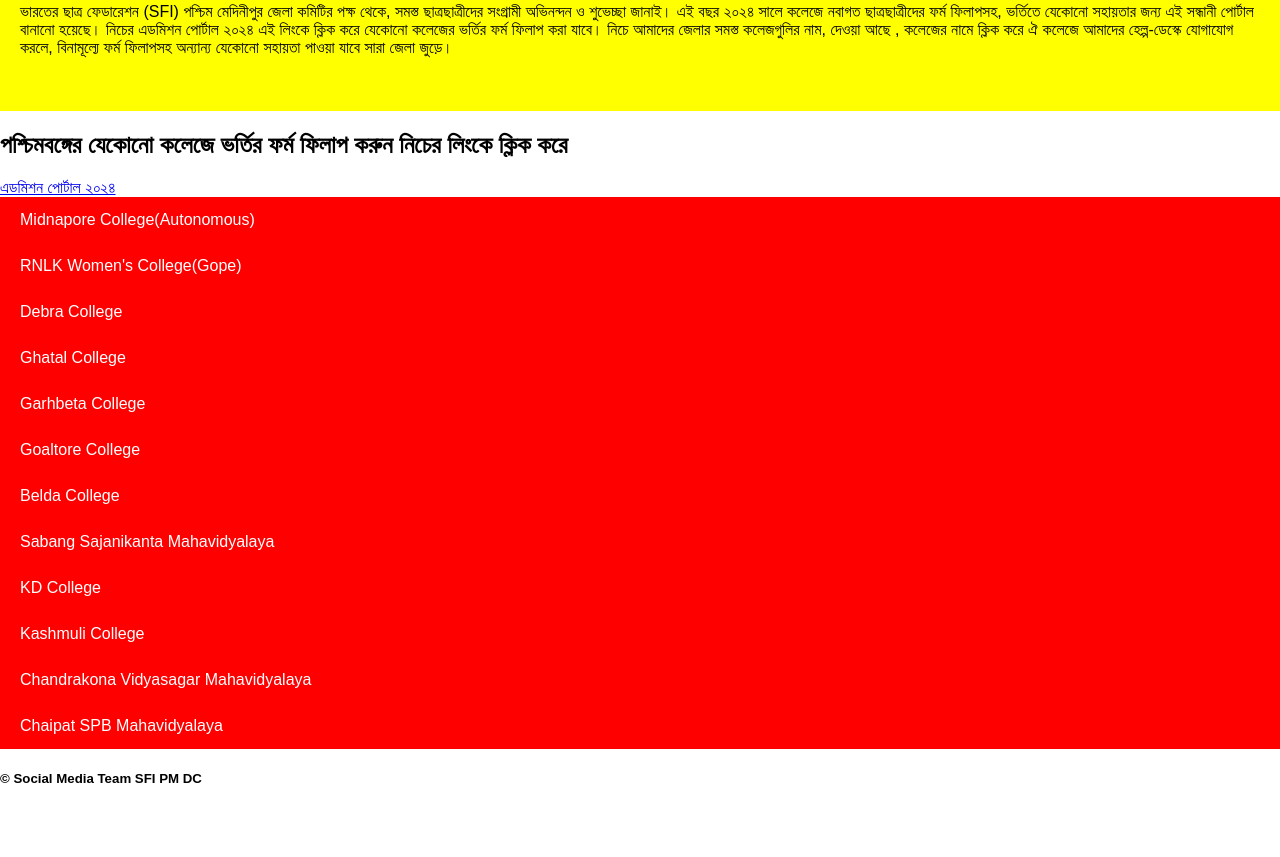
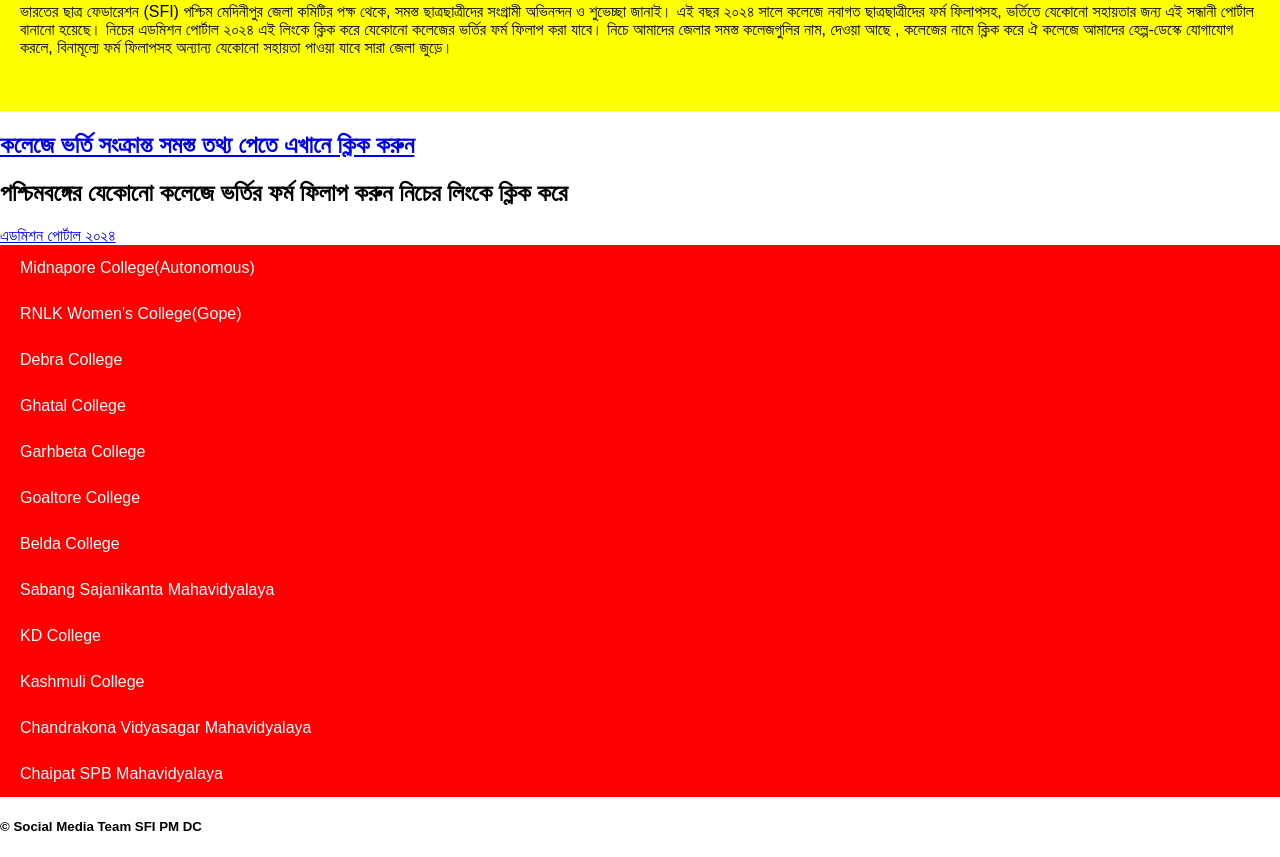
Before and after one commit to Sandhani326/Sandhani2024, a plain HTML site: page index.html in a window 1280 px wide. Shown: the part 1200-2057 px from the top of the page. Before the commit the page ends 2009 px from the top, so only its background shows below. Drawn offline with Linux system fonts and the light colour scheme.

Commit message:
Update index.html

```diff
--- a/index.html
+++ b/index.html
@@ -110,6 +110,7 @@
     <h5>ছাত্র-ছাত্রীদের প্রতি</h5>
     <p>ভারতের ছাত্র ফেডারেশন (SFI) পশ্চিম মেদিনীপুর জেলা কমিটির পক্ষ থেকে, সমস্ত ছাত্রছাত্রীদের সংগ্রামী অভিনন্দন ও শুভেচ্ছা জানাই। এই বছর ২০২৪ সালে কলেজে নবাগত ছাত্রছাত্রীদের ফর্ম ফিলাপসহ, ভর্তিতে যেকোনো সহায়তার জন্য এই সন্ধানী পোর্টাল বানানো হয়েছে। নিচের এডমিশন পোর্টাল ২০২৪ এই লিংকে ক্লিক করে যেকোনো কলেজের ভর্তির ফর্ম ফিলাপ করা যাবে। নিচে আমাদের জেলার সমস্ত কলেজগুলির নাম, দেওয়া আছে , কলেজের নামে ক্লিক করে ঐ কলেজে আমাদের হেল্প-ডেস্কে যোগাযোগ করলে, বিনামূল্যে ফর্ম ফিলাপসহ অন্যান্য যেকোনো সহায়তা পাওয়া যাবে সারা জেলা জুড়ে।</p><br>
   </div>
+  <h2><a href="usermanual.html">কলেজে ভর্তি সংক্রান্ত সমস্ত তথ্য পেতে এখানে ক্লিক করুন</a></h2>
   <h2>পশ্চিমবঙ্গের যেকোনো কলেজে ভর্তির ফর্ম ফিলাপ করুন নিচের লিংকে ক্লিক করে</h2><a href="https://wbcap.in//" target="_blank">এডমিশন পোর্টাল ২০২৪</a>
   <div class="navbar">
     <a href="mca.html">Midnapore College(Autonomous)</a> <a href="gope.html">RNLK Women's College(Gope)</a> <a href="debra.html">Debra College</a> <a href="ghatal.html">Ghatal College</a> <a href="garhbeta.html">Garhbeta College</a> <a href="goaltore.html">Goaltore College</a> <a href="belda.html">Belda College</a> <a href="sabang.html">Sabang Sajanikanta Mahavidyalaya</a> <a href="kd.html">KD College</a> <a href="kashmuli.html">Kashmuli College</a> <a href="cktown.html">Chandrakona Vidyasagar Mahavidyalaya</a> <a href="Chaipat.html">Chaipat SPB Mahavidyalaya</a>
```
